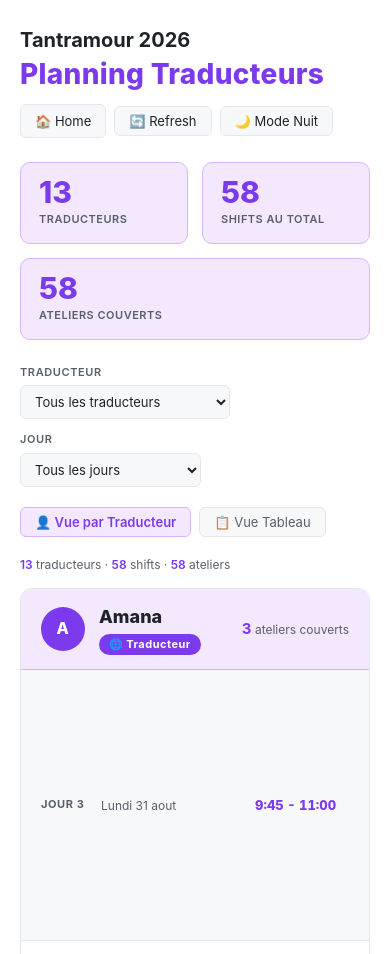
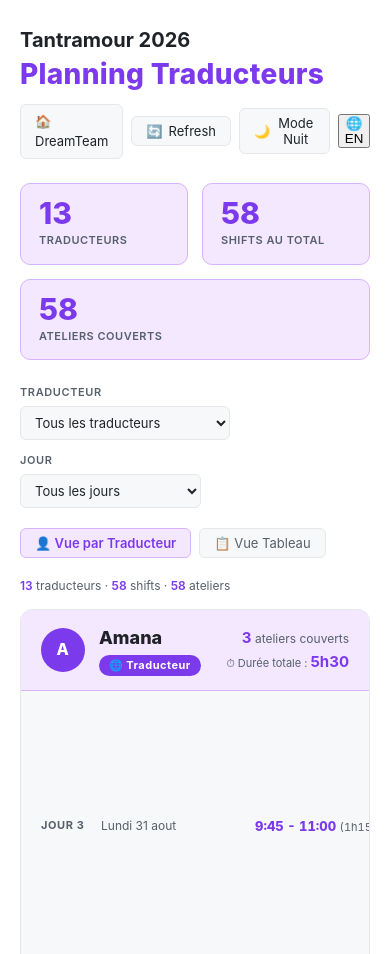
Before and after one commit to matchape01/test, a website: page Rapport_Traducteurs.html in a window 390 px wide. Shown: the top 954 px of the page. Drawn offline with Linux system fonts and the light colour scheme.

Commit message:
[TAF2026] Sync Rapport_Traducteurs.html

```diff
--- a/Rapport_Traducteurs.html
+++ b/Rapport_Traducteurs.html
@@ -108,7 +108,10 @@
     select { min-width: 100%; }
   }
 </style>
+<script src="ref_translations.js"></script>
+<script src="i18n.js"></script>
 </head>
+<!-- i18n -->
 <body>
 <div class="wrap">
 
@@ -118,9 +121,10 @@
       <p>Planning Traducteurs</p>
     </div>
     <div class="header-actions">
-      <a class="btn-ghost" href="index.html">🏠 Home</a>
-      <button class="btn-ghost" onclick="hardReload()">🔄 Refresh</button>
-      <button class="btn-ghost" id="modeBtn" onclick="toggleMode()">🌙 Mode Nuit</button>
+      <a class="btn-ghost" href="index_bis.html">🏠 DreamTeam</a>
+      <button class="btn-ghost" onclick="hardReload()">🔄 <span data-i18n="nav_refresh">Refresh</span></button>
+      <button class="btn-ghost" id="modeBtn" onclick="toggleMode()">🌙 <span data-i18n="nav_mode_nuit">Mode Nuit</span></button>
+      <button class="mode-btn tm-lang-btn" onclick="I18n.setLang(I18n.getLang()==='fr'?'en':'fr')">🌐 EN</button>
     </div>
   </header>
 
@@ -134,22 +138,22 @@
   <!-- ── FILTRES ── -->
   <div class="filters">
     <div class="filter-group">
-      <label>Traducteur</label>
+      <label data-i18n="filter_traducteur">Traducteur</label>
       <select id="filterTraducteur" onchange="render()">
-        <option value="">Tous les traducteurs</option>
+        <option value="" data-i18n="filter_tous_trad">Tous les traducteurs</option>
       </select>
     </div>
     <div class="filter-group">
-      <label>Jour</label>
+      <label data-i18n="col_jour">Jour</label>
       <select id="filterJour" onchange="render()">
-        <option value="">Tous les jours</option>
-        <option value="Jour 1">Jour 1 — Sam. 29 août</option>
-        <option value="Jour 2">Jour 2 — Dim. 30 août</option>
-        <option value="Jour 3">Jour 3 — Lun. 31 août</option>
-        <option value="Jour 4">Jour 4 — Mar. 1 sept.</option>
-        <option value="Jour 5">Jour 5 — Mer. 2 sept.</option>
-        <option value="Jour 6">Jour 6 — Jeu. 3 sept.</option>
-        <option value="Jour 7">Jour 7 — Ven. 4 sept.</option>
+        <option value="" data-i18n="filter_tous_jours">Tous les jours</option>
+        <option value="Jour 1" data-i18n="jour1_label">Jour 1 — Sam. 29 août</option>
+        <option value="Jour 2" data-i18n="jour2_label">Jour 2 — Dim. 30 août</option>
+        <option value="Jour 3" data-i18n="jour3_label">Jour 3 — Lun. 31 août</option>
+        <option value="Jour 4" data-i18n="jour4_label">Jour 4 — Mar. 1 sept.</option>
+        <option value="Jour 5" data-i18n="jour5_label">Jour 5 — Mer. 2 sept.</option>
+        <option value="Jour 6" data-i18n="jour6_label">Jour 6 — Jeu. 3 sept.</option>
+        <option value="Jour 7" data-i18n="jour7_label">Jour 7 — Ven. 4 sept.</option>
       </select>
     </div>
   </div>
@@ -164,7 +168,6 @@
   <div id="results"></div>
 
 </div>
-<footer><p>Made with IBM Bob</p></footer>
 
 <script src="loader.js"></script>
 <script>
@@ -188,6 +191,20 @@ function fmtMin(mins) {
   const h = Math.floor((mins % 1440) / 60);
   const m = mins % 60;
   return `${h}:${String(m).padStart(2,'0')}`;
+}
+
+function dureeMin(iv) {
+  if (!iv) return '';
+  const d = iv.fin - iv.debut;
+  if (d <= 0) return '';
+  const h = Math.floor(d / 60);
+  const m = d % 60;
+  return h > 0 ? `${h}h${m > 0 ? String(m).padStart(2,'0') : ''}` : `${m} min`;
+}
+
+function dureeFromHeure(heure) {
+  const iv = parseIntervalle(heure);
+  return iv ? dureeMin(iv) : '';
 }
 
 // ════════════════════════════════════════════════
@@ -296,16 +313,29 @@ function renderCards(data) {
   if (!data.length) return `<div class="empty">Aucun résultat pour cette sélection.</div>`;
   return `<div class="role-section">${data.map(a => {
     const nbAteliers = a.shifts.reduce((s,sh) => s + sh.ateliers.length, 0);
-    // Aplatir tous les ateliers triés par jour puis heure
+
+    // Durée totale de traduction = somme des durées de chaque atelier
+    const totalMins = a.shifts.reduce((s, sh) =>
+      s + sh.ateliers.reduce((ss, at) => {
+        const iv = parseIntervalle(at.heure);
+        return ss + (iv ? iv.fin - iv.debut : 0);
+      }, 0), 0);
+    const totalH = Math.floor(totalMins / 60);
+    const totalM = totalMins % 60;
+    const totalStr = totalMins > 0
+      ? `${totalH}h${totalM > 0 ? String(totalM).padStart(2,'0') : ''}`
+      : '—';
+
     const rows = a.shifts.flatMap(sh =>
       sh.ateliers
         .sort((x,y) => x.iv.debut - y.iv.debut)
         .map(at => {
           const facs = [at.fac1, at.fac2].filter(Boolean).join(' & ');
+          const dur  = dureeMin(at.iv);
           return `<div class="shift-row">
           <span class="shift-jour">${sh.jour}</span>
           <span class="shift-date">${sh.date}</span>
-          <span class="shift-heure">${at.heure}</span>
+          <span class="shift-heure">${at.heure}${dur ? ` <span style="font-size:11px;color:var(--muted);font-weight:400">(${dur})</span>` : ''}</span>
           <span class="shift-atelier">
             ${at.atelier}
             ${facs ? `<br><span style="font-size:11px;color:var(--muted);font-style:italic">👤 ${facs}</span>` : ''}
@@ -324,6 +354,7 @@ function renderCards(data) {
         </div>
         <div class="role-stats">
           <strong>${nbAteliers}</strong> atelier${nbAteliers>1?'s':''} couverts
+          <br><span style="font-size:11px;">⏱ Durée totale : <strong>${totalStr}</strong></span>
         </div>
       </div>
       ${rows}
@@ -339,9 +370,10 @@ function renderTable(data) {
       sh.ateliers
         .sort((x,y) => x.iv.debut - y.iv.debut)
         .forEach(at => {
+          const facs = [at.fac1, at.fac2].filter(Boolean).join(' & ');
           rows.push({ nom: a.nom, jour: sh.jour, date: sh.date,
-            shiftDebut: sh.debut, shiftFin: sh.fin,
-            heure: at.heure, atelier: at.atelier, lieu: at.lieu, type: at.type });
+            heure: at.heure, dur: dureeMin(at.iv),
+            facs, atelier: at.atelier, lieu: at.lieu, type: at.type });
         });
     });
   });
@@ -349,16 +381,18 @@ function renderTable(data) {
     <td><span style="color:var(--role-accent);font-weight:700;">${r.nom}</span></td>
     <td>${r.jour}</td>
     <td>${r.date}</td>
-    <td style="white-space:nowrap;font-weight:700;color:var(--role-accent);">${fmtMin(r.shiftDebut)} — ${fmtMin(r.shiftFin % 1440)}</td>
-    <td style="white-space:nowrap;color:var(--accent);font-variant-numeric:tabular-nums;">${r.heure}</td>
+    <td style="white-space:nowrap;color:var(--accent);font-variant-numeric:tabular-nums;">
+      ${r.heure}${r.dur ? ` <span style="font-size:11px;color:var(--muted);font-weight:400">(${r.dur})</span>` : ''}
+    </td>
+    <td style="font-size:12px;color:var(--muted);">${r.facs || '—'}</td>
     <td>${r.atelier}</td>
     <td>${r.lieu ? `<span class="tag-lieu">${r.lieu}</span>` : ''}</td>
     <td><span class="tag">${r.type}</span></td>
   </tr>`).join('');
   return `<div class="table-wrap"><table class="global">
     <thead><tr>
-      <th>Traducteur</th><th>Jour</th><th>Date</th><th>Shift</th>
-      <th>Heure atelier</th><th>Atelier</th><th>Lieu</th><th>Type</th>
+      <th>Traducteur</th><th>Jour</th><th>Date</th>
+      <th>Heure</th><th>Animateur(s)</th><th>Atelier</th><th>Lieu</th><th>Type</th>
     </tr></thead>
     <tbody>${trs}</tbody>
   </table></div>`;
```
